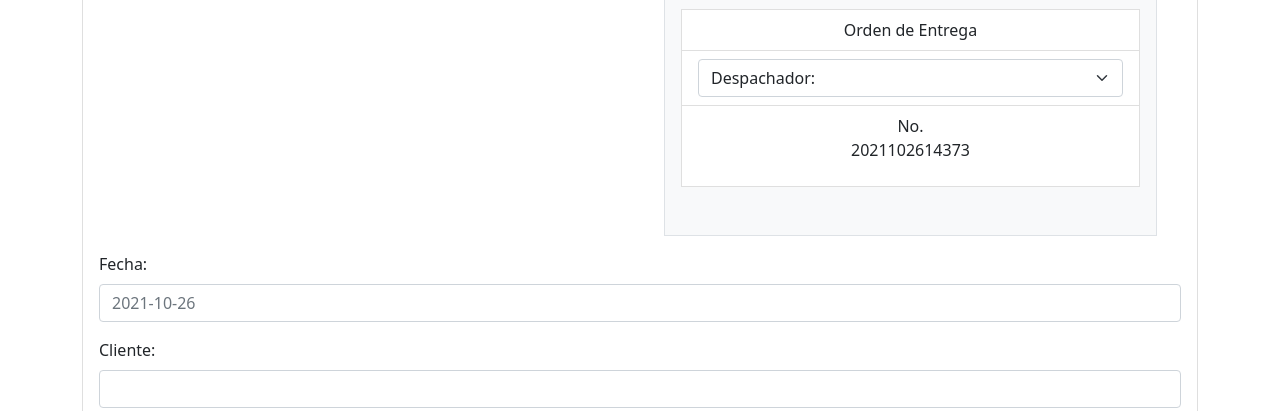
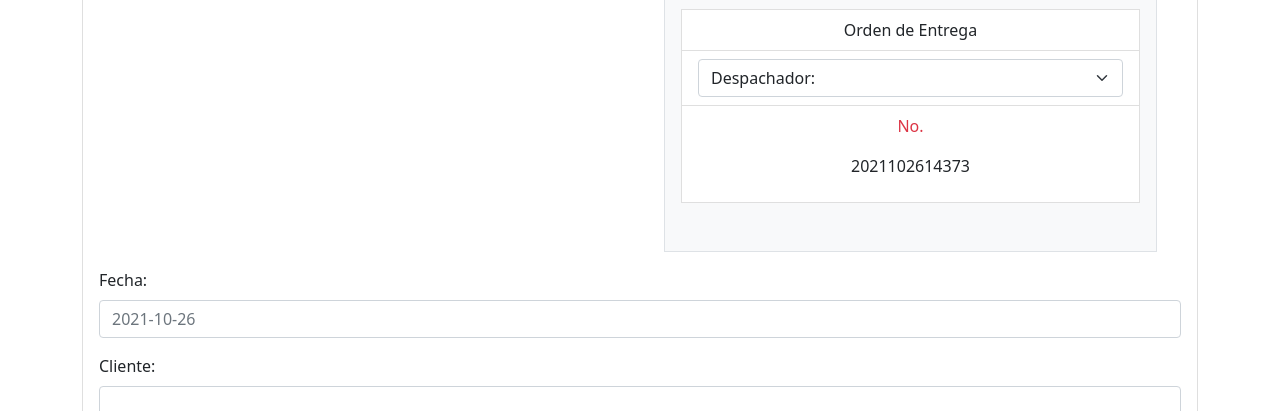
Before and after one commit to jidsafuels/jidsafuels.github.io, a plain HTML site: page index.html in a window 1280 px wide. Shown: the part 389-800 px from the top of the page. Drawn offline with nearby package versions, Linux system fonts and the light colour scheme.

Commit message:
Update Index

```diff
--- a/index.html
+++ b/index.html
@@ -55,12 +55,14 @@
 																			</select>
 												</li>
 												<li class="list-group-item">
+																			<p class="text-danger">
 																				No. <p id="demo"></p>
 																				<script>
 																				var today = new Date();
 																				var date = today.getFullYear()+''+(today.getMonth()+1)+''+today.getDate()+''+today.getHours()+''+today.getMinutes()+''+today.getSeconds();
 																				document.getElementById("demo").innerHTML = date;
 																				</script>
+																			</p>
 												</li>
 											</figure>
 										</ul>
```
Lines whose indentation alone changed are shown as unchanged.
